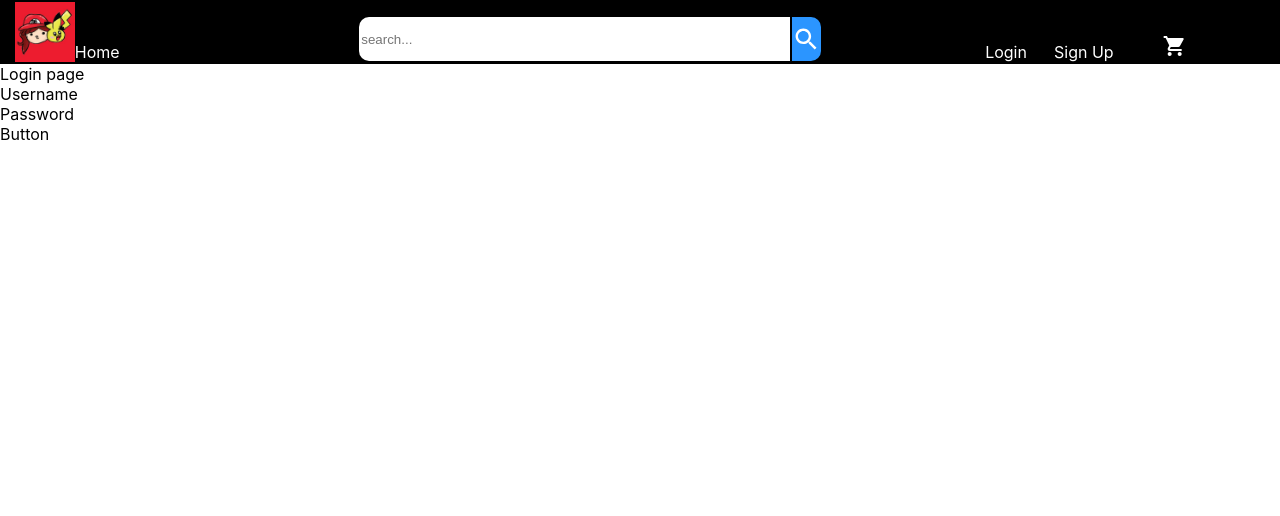
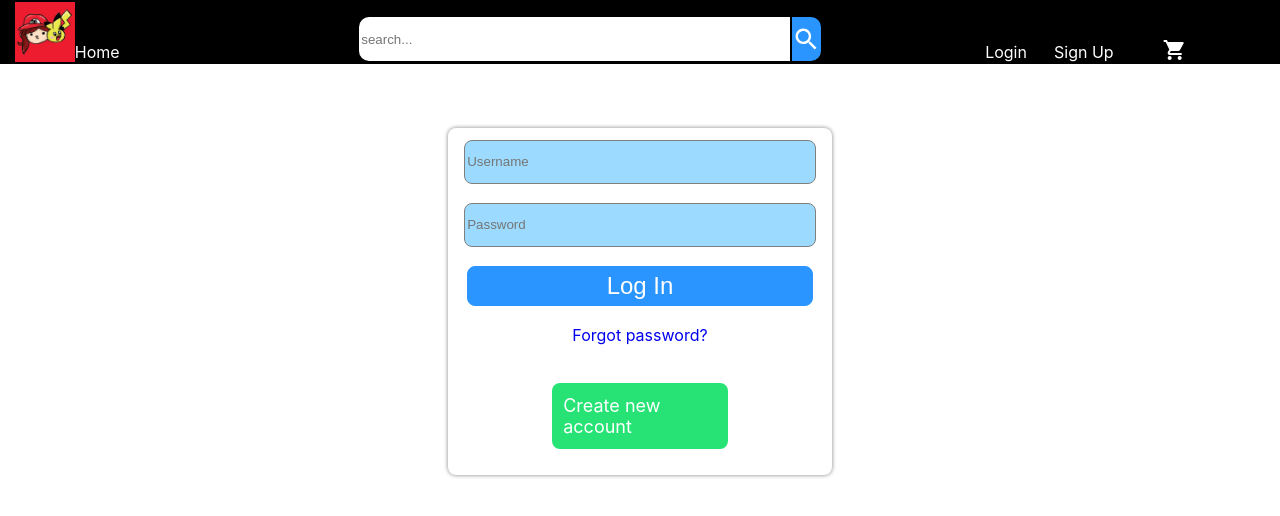
Before and after one commit to Seo-the-platinum/ecommerce-app, a React (Create React App) app: page /Login in a window 1280 px wide. Shown: the top 516 px of the page. Built offline with nearby package versions, Linux system fonts and the light colour scheme.

Commit message:
styled login page

```diff
--- a/src/App.js
+++ b/src/App.js
@@ -19,10 +19,11 @@ function App() {
   `
   return (
     <Container>
+      <Header/>
       <Routes>
-        <Route exact path="/" element={[<Header/>, <Home/>]}/>
-        <Route exact path='/Login' element={[<Header/>, <Login/>]}/>
-        <Route path='/ItemPage' element={[<Header/>, <ItemPage/>]}/>
+        <Route path="/" element={<Home/>}/>
+        <Route path='/Login' element={<Login/>}/>
+        <Route path='/ItemPage' element={<ItemPage/>}/>
       </Routes>
     </Container>
   );
--- a/src/components/Header.js
+++ b/src/components/Header.js
@@ -40,7 +40,10 @@ const Header = ()=> {
   `
 
   const CartDiv = styled.div`
+    align-items: flex-end;
+    display: flex;
     width: 30%;
+
   `
 
   const StyledLink = styled(Link)`
--- a/src/components/Login.js
+++ b/src/components/Login.js
@@ -1,25 +1,83 @@
 import React, { useEffect, useState } from 'react'
+import styled from 'styled-components'
+import { Link } from 'react-router-dom'
+
+const Container = styled.div`
+  align-items: center;
+  display: flex;
+  flex-direction: column;
+  height: 100%;
+  margin-top:5%;
+  width: 100%;
+`
+
+const Form = styled.form`
+  align-items: center;
+  border-radius: 8px;
+  box-shadow: 0px 0px 4px gray;
+  display: flex;
+  flex-direction: column;
+  height: 100%;
+  width: 30%;
+`
+const Label = styled.label`
+  display: flex;
+  flex-direction: column;
+  font-size: 36px;
+  width: 100%;
+`
+const Input = styled.input`
+  background-color: rgba(156, 219, 255);
+  border: grey 1px solid;
+  border-radius: 8px;
+  height: 40px;
+  margin-bottom: 2%;
+  margin-top: 3%;
+  width: 90%;
+`
+const Submit = styled(Input)`
+  background-color: rgb(43, 149, 255);
+  border: rgb(43, 149, 255) 1px solid;
+  border-radius: 8px;
+  color: white;
+  font-size: 24px;
+  width: 90%;
+`
+const ForgotLink = styled(Link)`
+  margin: 3%;
+  margin-bottom: 10%;
+  text-decoration: none;
+`
+
+const CreateLink = styled(Link)`
+  background-color: rgb(39, 227, 117);
+  border: none;
+  border-radius: 8px;
+  color: white;
+  display: flex;
+  font-size: 18px;
+  justify-content: center;
+  margin-bottom: 7%;
+  padding: 3%;
+  text-decoration: none;
+  width: 40%;
+`
 
 const Login = ()=> {
   return (
-    <div>
-      <text> Login page</text>
-      <div>
-        <text>
-          Username
-        </text>
-      </div>
-      <div>
-        <text>
-          Password
-        </text>
-      </div>
-      <div>
-        <text>
-          Button
-        </text>
-      </div>
-    </div>
+    <Container>
+      <Form>
+        <Input type='text' name='Username' placeholder='Username'/>
+        <Input type='text' name='Password' placeholder='Password'/>
+        <Submit type='submit' value='Log In'/>
+        <ForgotLink to='/recovery'>
+          Forgot password?
+        </ForgotLink>
+        <CreateLink to='/Signup'>
+          Create new account
+        </CreateLink>
+      </Form>
+    </Container>
   )
 }
 
--- a/src/components/Tile.js
+++ b/src/components/Tile.js
@@ -1,6 +1,6 @@
 import React from 'react'
 import styled from 'styled-components'
-import { useNavigate } from 'react-router-dom'
+import { useParams, useNavigate } from 'react-router-dom'
 
 const Tile = (props)=> {
   const navigate = useNavigate()
@@ -30,11 +30,11 @@ const Tile = (props)=> {
   const Price = styled.p`
     font-weight: bold;
   `
-  const goToItemPage = ()=> {
+  const goToItemPage =()=> {
     navigate('/ItemPage')
   }
   return (
-    <Container onClick={()=> goToItemPage()}>
+    <Container onClick={goToItemPage}>
       <Img src={`${props.source}`}/>
       <Label>
         {props.label}
```
